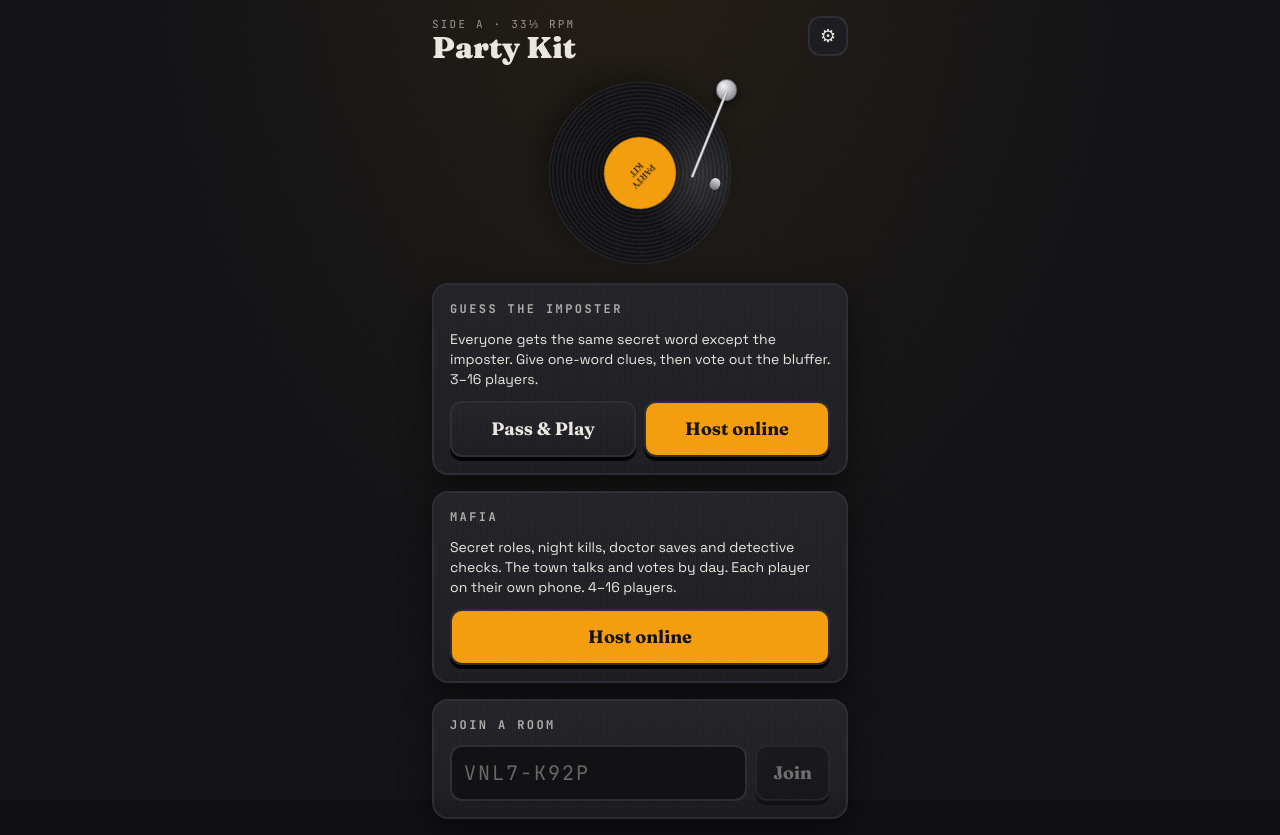
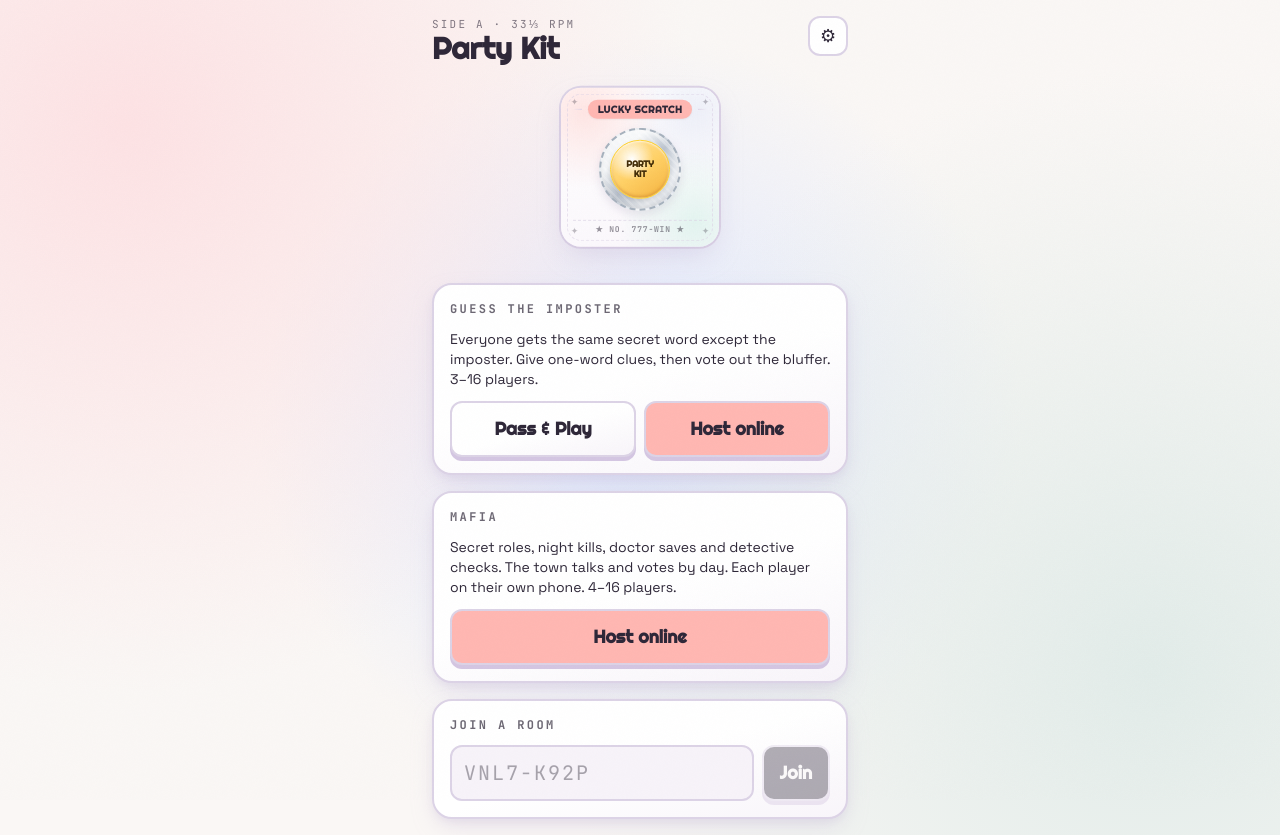
Before and after one commit to kashyapv45/guesstheimposter, a Next.js app: page / in a window 1280 px wide. Built offline with nearby package versions, Linux system fonts and the light colour scheme; a web font is replaced by a local one.

Commit message:
Add pastel scratch card theme and make it the default

```diff
--- a/app/globals.css
+++ b/app/globals.css
@@ -45,9 +45,39 @@
   --panel-texture: repeating-linear-gradient(0deg, rgb(59 42 30 / 0.05) 0 1px, transparent 1px 4px), linear-gradient(180deg, var(--panel-hi), var(--panel));
 }
 
-/* Midnight Hi-Fi (default): brushed obsidian aluminum, amber tube readouts, emerald/crimson LEDs.
+/* Pastel Scratch Card (default): soft pastel mint, lavender, peach, buttercream, silver scratch foil.
    :where() keeps the fallback at zero specificity so it never overrides another kit's block. */
 :where(:root),
+[data-theme="scratch"] {
+  color-scheme: light;
+  --chassis: #FAF7F5;
+  --panel: #FFFFFF;
+  --panel-hi: #FFFDFD;
+  --well: #3D3548;
+  --well-ink: #FAF7F5;
+  --field: #F7F3F9;
+  --edge: #DCD3E6;
+  --ink: #2E2738;
+  --amber: #FFB7B2;
+  --on-accent: #2E2738;
+  --emerald: #B5EAD7;
+  --crimson: #D45B65;
+  --glow: 255 183 178;
+  --grain: 0.02;
+  --display: var(--font-righteous), "Trebuchet MS", sans-serif;
+  --radius: 20px;
+  --radius-sm: 12px;
+  --bw: 2px;
+  --card-shadow: 0 10px 25px -5px rgba(190, 175, 210, 0.35), 0 4px 10px -2px rgba(190, 175, 210, 0.2);
+  --btn-shadow: 0 4px 0 #D4C6E2;
+  --bg: radial-gradient(circle at 10% 15%, #FDE2E4 0%, transparent 42%),
+        radial-gradient(circle at 90% 80%, #E2ECE9 0%, transparent 45%),
+        radial-gradient(circle at 50% 50%, #DFE7FD 0%, transparent 50%),
+        var(--chassis);
+  --panel-texture: linear-gradient(165deg, rgba(255, 255, 255, 0.95), rgba(255, 255, 255, 0.7) 50%, rgba(247, 243, 249, 0.85));
+}
+
+/* Midnight Hi-Fi: brushed obsidian aluminum, amber tube readouts, emerald/crimson LEDs. */
 [data-theme="hifi"] {
   color-scheme: dark;
   --chassis: #111114;
@@ -277,6 +307,40 @@ body::before {
 
 /* ---- Signature objects (components/kit.tsx) ---- */
 
+/* Scratch Card: pastel lottery ticket with silver scratch-off foil and coin */
+.scratch-card {
+  border-radius: var(--radius);
+  background:
+    radial-gradient(circle at 15% 15%, rgb(255 183 178 / 0.35) 0%, transparent 40%),
+    radial-gradient(circle at 85% 85%, rgb(181 234 215 / 0.35) 0%, transparent 40%),
+    radial-gradient(circle at 85% 15%, rgb(199 206 234 / 0.3) 0%, transparent 40%),
+    linear-gradient(180deg, #ffffff 0%, #fbf8fc 100%);
+  box-shadow:
+    0 12px 28px -6px rgba(190, 175, 210, 0.4),
+    0 0 0 var(--bw) var(--edge);
+}
+
+.scratch-foil {
+  background:
+    radial-gradient(circle at 35% 30%, rgba(255, 255, 255, 0.85), transparent 45%),
+    repeating-linear-gradient(45deg, rgba(255, 255, 255, 0.25) 0 2px, transparent 2px 6px),
+    linear-gradient(135deg, #dce1e7 0%, #f4f6f8 28%, #bec6d1 52%, #eef1f5 76%, #ced5df 100%);
+  box-shadow:
+    inset 0 2px 4px rgba(255, 255, 255, 0.8),
+    inset 0 -2px 4px rgba(0, 0, 0, 0.12),
+    0 4px 10px rgba(170, 160, 185, 0.25);
+}
+
+.scratch-coin {
+  background:
+    radial-gradient(circle at 36% 32%, #ffffff 0%, transparent 40%),
+    linear-gradient(145deg, #ffe5a3 0%, #ffd166 50%, #f4b23e 100%);
+  box-shadow:
+    inset 0 1px 2px rgba(255, 255, 255, 0.8),
+    inset 0 -2px 3px rgba(180, 100, 20, 0.35),
+    0 3px 6px rgba(0, 0, 0, 0.15);
+}
+
 .vinyl {
   background:
     radial-gradient(circle at 30% 25%, rgba(255, 255, 255, 0.12), transparent 35%),
--- a/app/layout.tsx
+++ b/app/layout.tsx
@@ -22,7 +22,7 @@ export const metadata: Metadata = {
 };
 
 export const viewport: Viewport = {
-  themeColor: "#111114",
+  themeColor: "#FAF7F5",
   width: "device-width",
   initialScale: 1,
   viewportFit: "cover",
@@ -30,7 +30,7 @@ export const viewport: Viewport = {
 
 export default function RootLayout({ children }: Readonly<{ children: React.ReactNode }>) {
   return (
-    <html lang="en" data-theme="hifi" suppressHydrationWarning className={fonts}>
+    <html lang="en" data-theme="scratch" suppressHydrationWarning className={fonts}>
       <head>
         <script dangerouslySetInnerHTML={{ __html: themeBootScript }} />
       </head>
--- a/components/kit.tsx
+++ b/components/kit.tsx
@@ -10,6 +10,8 @@ const SPIN = "motion-safe:animate-[spin_4s_linear_infinite]";
 export function HeroObject(p: Props) {
   const [theme] = useTheme();
   switch (theme.id) {
+    case "scratch":
+      return <ScratchCard {...p} />;
     case "zine":
       return <Sticker {...p} />;
     case "citypop":
@@ -21,6 +23,69 @@ export function HeroObject(p: Props) {
     default:
       return <Record kit={theme.id} {...p} />;
   }
+}
+
+function ScratchCard({ size, spinning = true, label, color = "var(--amber)" }: Props) {
+  const s = size * 0.88;
+  const foilSize = s * 0.52;
+  const coinSize = foilSize * 0.72;
+
+  return (
+    <div className="grid place-items-center" style={{ width: size, height: size }}>
+      <div
+        className={`scratch-card relative flex flex-col items-center justify-between overflow-hidden p-3 text-center ${spinning ? "motion-safe:animate-[float_4s_ease-in-out_infinite]" : ""}`}
+        style={{ width: s, height: s }}
+      >
+        {/* Decorative dashed ticket inner border */}
+        <div className="pointer-events-none absolute inset-1.5 rounded-[calc(var(--radius)-6px)] border border-dashed border-edge/60" />
+
+        {/* Decorative corner sparkles */}
+        <span className="pointer-events-none absolute left-2.5 top-2 font-mono text-[9px] text-ink/30 select-none">✦</span>
+        <span className="pointer-events-none absolute right-2.5 top-2 font-mono text-[9px] text-ink/30 select-none">✦</span>
+        <span className="pointer-events-none absolute bottom-2 left-2.5 font-mono text-[9px] text-ink/30 select-none">✦</span>
+        <span className="pointer-events-none absolute bottom-2 right-2.5 font-mono text-[9px] text-ink/30 select-none">✦</span>
+
+        {/* Header Ribbon / Banner */}
+        <div className="relative z-10 flex w-full items-center justify-center gap-1.5">
+          <div className="h-[1px] flex-1 bg-gradient-to-r from-transparent to-edge" />
+          <div
+            className="rounded-full px-2.5 py-0.5 font-serif text-[10px] font-bold uppercase tracking-wider text-on-accent shadow-xs"
+            style={{ background: color }}
+          >
+            Lucky Scratch
+          </div>
+          <div className="h-[1px] flex-1 bg-gradient-to-l from-transparent to-edge" />
+        </div>
+
+        {/* Center Metallic Latex Scratch Foil */}
+        <div
+          className="scratch-foil relative z-10 grid place-items-center rounded-full border-2 border-dashed border-[#a6b1bd]"
+          style={{ width: foilSize, height: foilSize }}
+        >
+          {/* Inner Golden Lucky Coin */}
+          <div
+            className="scratch-coin grid place-items-center rounded-full border border-amber-300 text-center font-bold text-[#422c06]"
+            style={{ width: coinSize, height: coinSize }}
+          >
+            {label ?? (
+              <div className="flex flex-col items-center justify-center leading-none">
+                <span className="text-sm">🪙</span>
+                <span className="font-mono text-[7px] uppercase tracking-wider">777</span>
+              </div>
+            )}
+          </div>
+        </div>
+
+        {/* Footer ticket number */}
+        <div className="relative z-10 flex w-full flex-col items-center gap-0.5">
+          <div className="w-full border-t border-dashed border-edge/70" />
+          <p className="font-mono text-[8px] font-bold tracking-widest text-ink/50 select-none">
+            ★ NO. 777-WIN ★
+          </p>
+        </div>
+      </div>
+    </div>
+  );
 }
 
 const DISC: Partial<Record<ThemeId, string>> = { diner: "disc-diner", psych: "disc-psych" };
--- a/lib/game.ts
+++ b/lib/game.ts
@@ -60,7 +60,7 @@ export type Action =
 
 export type Secret = { role: Role; word: string | null; category: string | null; desc?: string | null };
 
-export const COLORS = ["#D95D39", "#E9B44C", "#2A9D8F", "#8E5572", "#3D5A80", "#7FB069", "#E07A5F", "#6D597A", "#BC4749", "#457B9D", "#F2CC8F", "#264653"];
+export const COLORS = ["#FFB7B2", "#B5EAD7", "#C7CEEA", "#FFDAC1", "#E2F0CB", "#B5D8FA", "#F3C4FB", "#FFE5A3", "#FDE2E4", "#A2E8DD", "#D8B4E2", "#B5E2FA"];
 export const MAX_PLAYERS = 16;
 
 export function newGame(settings: Settings = DEFAULT_SETTINGS): GameState {
--- a/lib/mafia.ts
+++ b/lib/mafia.ts
@@ -43,7 +43,7 @@ export type MAction =
 export const MIN_PLAYERS = 4;
 export const MAX_PLAYERS = 16;
 export const MAFIA_DEFAULTS: MSettings = { mafia: null, doctor: true, detective: true, revealOnDeath: true, daySeconds: 0 };
-const COLORS = ["#D95D39", "#E9B44C", "#2A9D8F", "#8E5572", "#3D5A80", "#7FB069", "#E07A5F", "#6D597A", "#BC4749", "#457B9D", "#F2CC8F", "#264653"];
+const COLORS = ["#FFB7B2", "#B5EAD7", "#C7CEEA", "#FFDAC1", "#E2F0CB", "#B5D8FA", "#F3C4FB", "#FFE5A3", "#FDE2E4", "#A2E8DD", "#D8B4E2", "#B5E2FA"];
 
 export const recommendMafia = (n: number) => (n >= 9 ? 3 : n >= 6 ? 2 : 1);
 export function mafiaCount(s: MSettings, n: number) {
--- a/lib/theme.ts
+++ b/lib/theme.ts
@@ -4,6 +4,7 @@ import { useSyncExternalStore } from "react";
 // UI kits. Each has a palette/fonts block in app/globals.css under [data-theme="<id>"]
 // and a signature object in components/kit.tsx (the home hero and the press-and-hold reveal).
 export const THEMES = [
+  { id: "scratch", name: "Pastel Scratch Card", blurb: "Soft pastels, silver scratch foil, lucky coin", swatch: ["#FFB7B2", "#B5EAD7", "#C7CEEA", "#FFDAC1"], noun: "scratch card", shape: "square", deal: "Scratch & deal", back: "Back to the tickets" },
   { id: "crate", name: "1970s Crate Digger", blurb: "Kraft sleeves, cream paper, burnt-orange stamps", swatch: ["#f4efe6", "#d8c3a5", "#d95d39", "#e9b44c"], noun: "record", shape: "round", deal: "Drop the needle", back: "Back to the crate" },
   { id: "hifi", name: "Midnight Hi-Fi", blurb: "Brushed obsidian, amber tube glow, chrome tonearm", swatch: ["#111114", "#f59e0b", "#10b981", "#ef4444"], noun: "record", shape: "round", deal: "Drop the needle", back: "Back to the crate" },
   { id: "zine", name: "Neo-Brutalist Zine", blurb: "Thick ink borders, hard shadows, sticker badges", swatch: ["#fffdf5", "#111111", "#ffd23f", "#ff6b57"], noun: "sticker", shape: "square", deal: "Stamp it", back: "Back to the stack" },
@@ -17,7 +18,7 @@ export const THEMES = [
 export type ThemeId = (typeof THEMES)[number]["id"];
 export type Theme = (typeof THEMES)[number];
 export const THEME_KEY = "imposter:theme";
-const DEFAULT: ThemeId = "hifi";
+const DEFAULT: ThemeId = "scratch";
 const ids = THEMES.map((t) => t.id) as string[];
 
 const listeners = new Set<() => void>();
```
